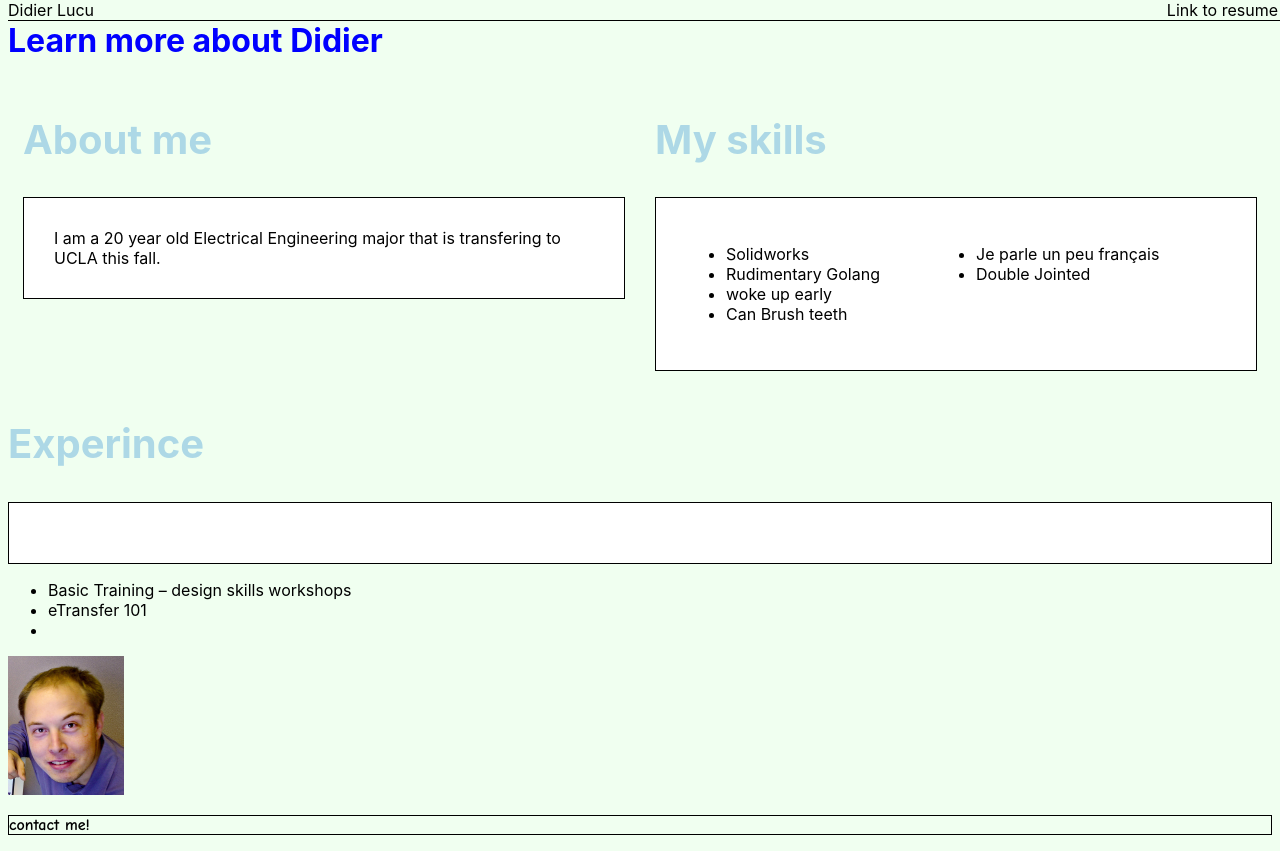
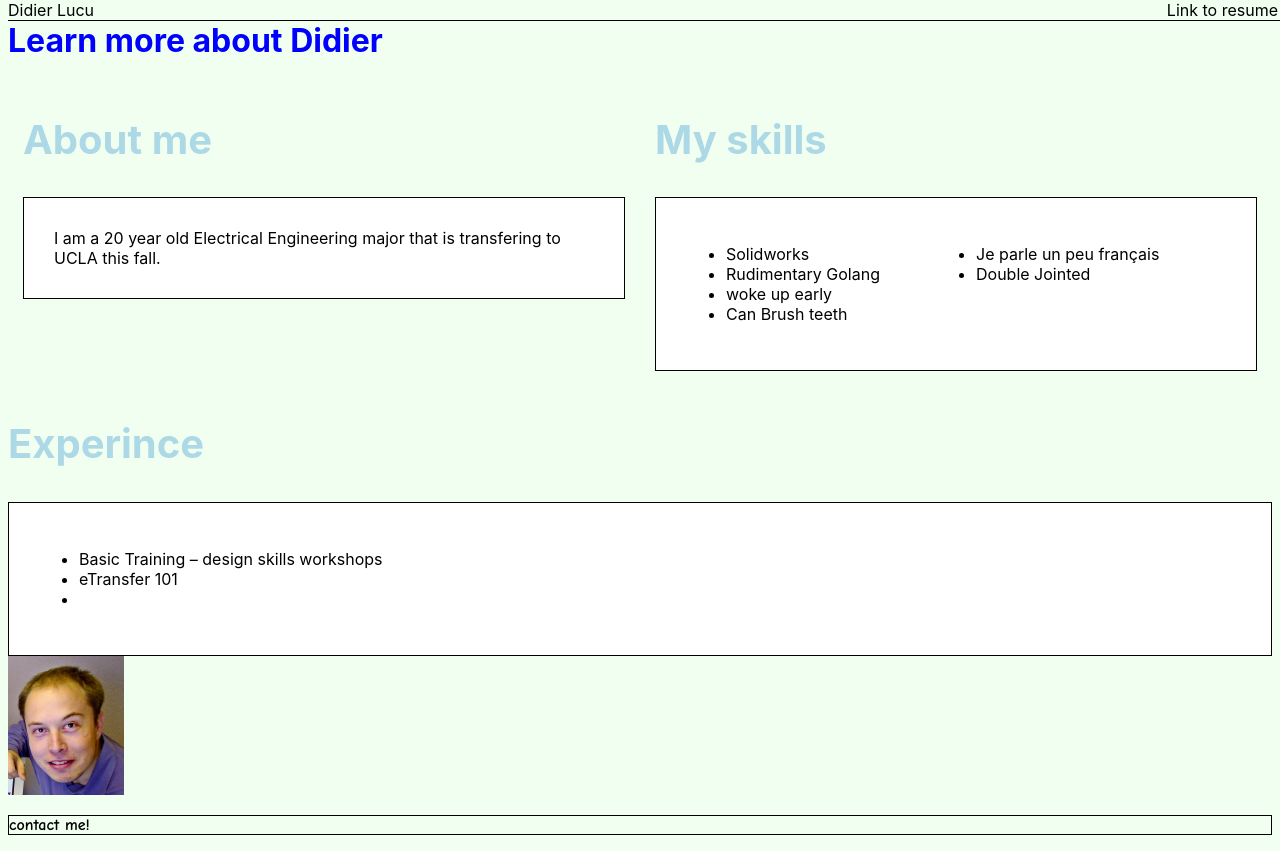
Before and after one commit to DidierLucu/DidierLucu.github.io, a plain HTML site: page index.html in a window 1280 px wide. Drawn offline with Linux system fonts and the light colour scheme.

Commit message:
Updated Draft

```diff
--- a/index.html
+++ b/index.html
@@ -57,12 +57,13 @@
         </div>
         </div>
         <h2 id="skills-header">Experince</h2>
-        <p class="info-box">
+        <div class="info-box">
             <ul>
                 <li>Basic Training – design skills workshops</li>
                 <li>eTransfer 101</li>
                 <li></li>
             </ul>
+            </div>
         <img
         class="acm.logo"
         src="Elon.png"
```
